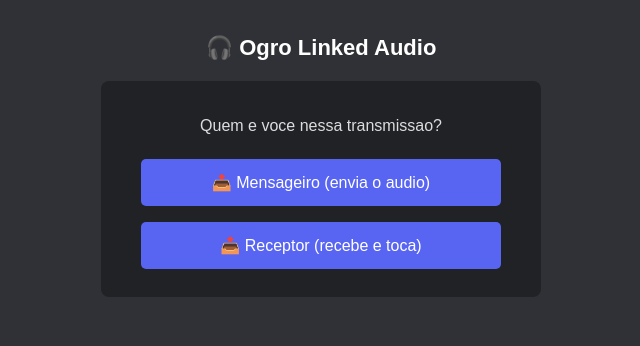
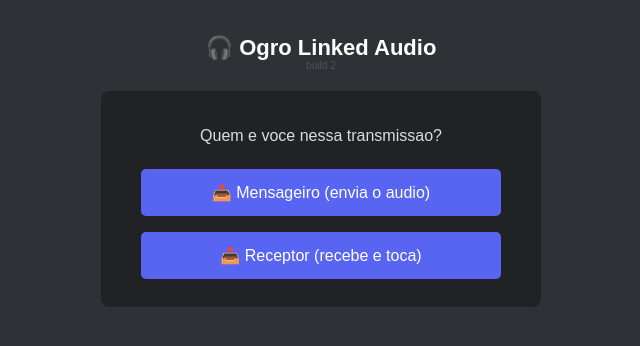
Before and after one commit to anpral-pral-do-prau/lambidao-ogro, a plain HTML site: page index.html in a window 1280 px wide. Shown: the whole page, without its empty margins (319-959 px from the left). Drawn offline with Linux system fonts and the light colour scheme.

Commit message:
Update index.html

```diff
--- a/index.html
+++ b/index.html
@@ -20,6 +20,7 @@
 <body>
 
 <h1>🎧 Ogro Linked Audio</h1>
+<p style="color:#4f545c; font-size:10px; margin-top:-15px;">build 2</p>
 
 <div id="tela-escolha" class="box">
   <p>Quem e voce nessa transmissao?</p>
```
